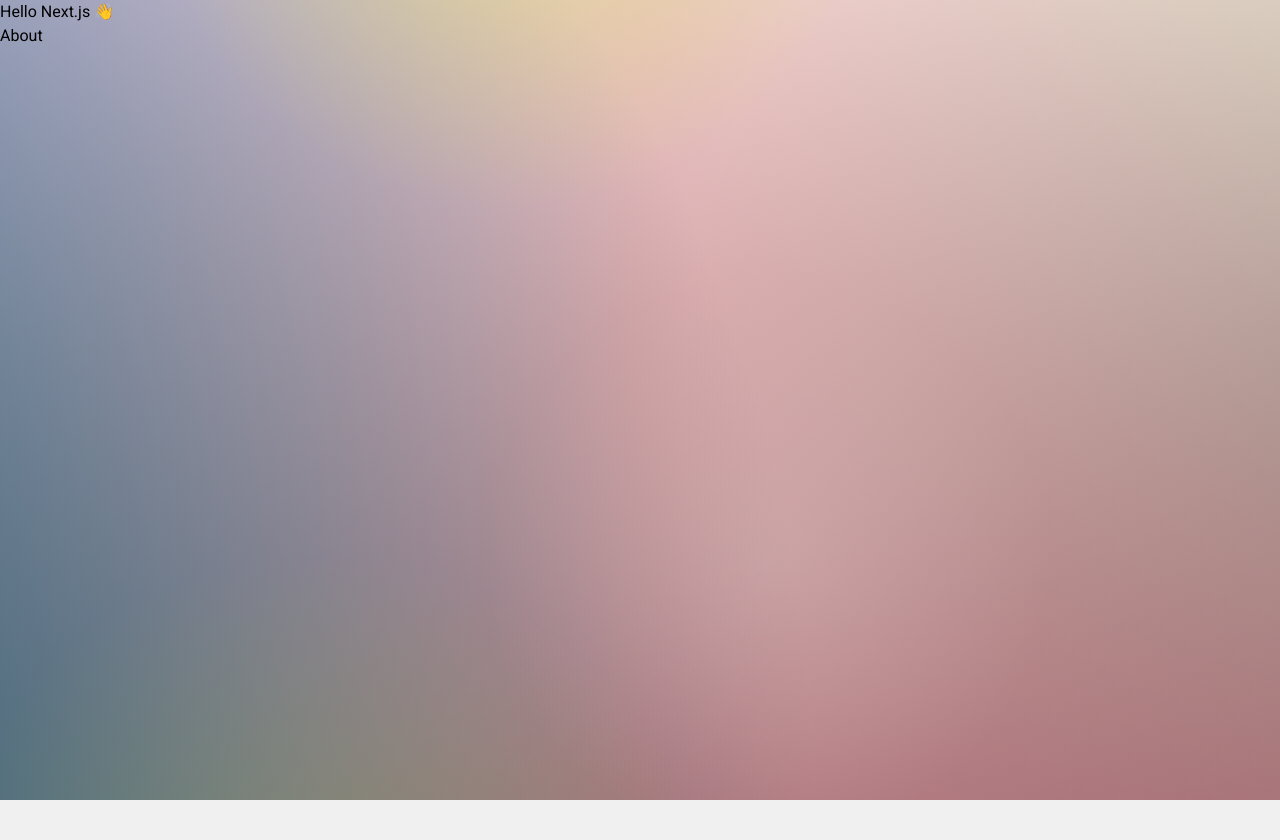
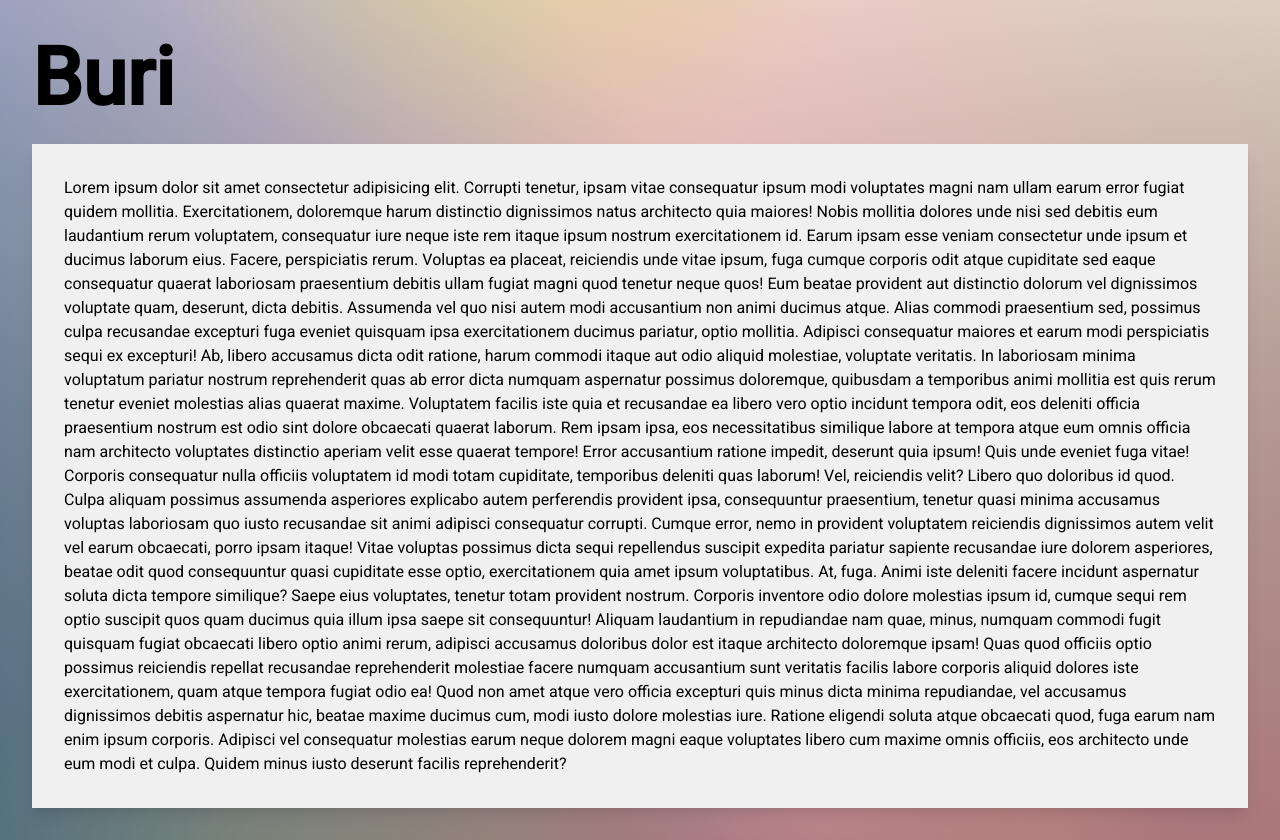
Before and after one commit to youngburi/homepage, a Next.js app: page / in a window 1280 px wide. Before the commit the page ends 800 px from the top, so only its background shows below. Built offline with nearby package versions, Linux system fonts and the light colour scheme.

Commit message:
added textbox, title

```diff
--- a/pages/index.tsx
+++ b/pages/index.tsx
@@ -1,33 +1,88 @@
-import { Box } from "@chakra-ui/react";
-import Link from "next/link";
+import { Box, Heading, Text } from "@chakra-ui/react";
 
 const IndexPage = () => (
   <Box
-    height="100vh"
+    minHeight="100vh"
     bg={`
     radial-gradient(circle at 40% -20%, rgba(216, 235, 52, 0.4), transparent 30%),
     radial-gradient(circle at 25% 120%, rgba(216, 235, 52, 0.2), transparent 30%),
     radial-gradient(circle at 60% 70%, rgba(230, 230, 230, 0.2), transparent 30%),
     radial-gradient(circle at -50% 100%, rgba(20, 60, 60, 0.8), transparent 70%),
     radial-gradient(circle at 110% 50%, rgba(20, 60, 60, 0.2), transparent 50%),
-    linear-gradient(
-      90deg,
-      rgba(131,58,180,0.3) 0%,
-      rgba(253,29,29,0.2) 50%,
-      rgba(252,176,69,0.2) 100%
-      ),
-      linear-gradient(0deg, rgba(255, 30, 40, 0.2), rgba(255, 255, 255, 0.8)),
-      linear-gradient(90deg, rgba(20, 255, 200, 0.5), rgba(100, 50, 100, 0.5)),
-      radial-gradient(circle, rgba(238,174,202,0.5) 0%, rgba(148,187,233,0.6) 100%)
-  `}
-    // css={css`blur(1px);`}
+    linear-gradient(90deg, rgba(131,58,180,0.3) 0%, rgba(253,29,29,0.2) 50%, rgba(252,176,69,0.2) 100%),
+    linear-gradient(0deg, rgba(255, 30, 40, 0.2), rgba(255, 255, 255, 0.8)),
+    linear-gradient(90deg, rgba(20, 255, 200, 0.5), rgba(100, 50, 100, 0.5)),
+    // radial-gradient(circle at 100% 100%, transparent, transparent 55%, rgba(255,255,255, 0.4) 65%, transparent 70%),
+    radial-gradient(ellipse at -110% 110%, transparent, transparent 55%, rgba(255,255,255, 0.4) 65%, transparent 68%),
+    radial-gradient(circle, rgba(238,174,202,0.5) 0%, rgba(148,187,233,0.6) 100%)
+    `}
+    // css={css`
+    //   filter: blur(1px);
+    // `}
+    p="8"
   >
-    <h1>Hello Next.js 👋</h1>
-    <p>
-      <Link href="/about">
-        <a>About</a>
-      </Link>
-    </p>
+    <Heading as="h1" fontSize="5rem" mb="4">
+      Buri
+    </Heading>
+    <Box p="8" bg="custom.lightbg" boxShadow="lg">
+      <Text>
+        Lorem ipsum dolor sit amet consectetur adipisicing elit. Corrupti
+        tenetur, ipsam vitae consequatur ipsum modi voluptates magni nam ullam
+        earum error fugiat quidem mollitia. Exercitationem, doloremque harum
+        distinctio dignissimos natus architecto quia maiores! Nobis mollitia
+        dolores unde nisi sed debitis eum laudantium rerum voluptatem,
+        consequatur iure neque iste rem itaque ipsum nostrum exercitationem id.
+        Earum ipsam esse veniam consectetur unde ipsum et ducimus laborum eius.
+        Facere, perspiciatis rerum. Voluptas ea placeat, reiciendis unde vitae
+        ipsum, fuga cumque corporis odit atque cupiditate sed eaque consequatur
+        quaerat laboriosam praesentium debitis ullam fugiat magni quod tenetur
+        neque quos! Eum beatae provident aut distinctio dolorum vel dignissimos
+        voluptate quam, deserunt, dicta debitis. Assumenda vel quo nisi autem
+        modi accusantium non animi ducimus atque. Alias commodi praesentium sed,
+        possimus culpa recusandae excepturi fuga eveniet quisquam ipsa
+        exercitationem ducimus pariatur, optio mollitia. Adipisci consequatur
+        maiores et earum modi perspiciatis sequi ex excepturi! Ab, libero
+        accusamus dicta odit ratione, harum commodi itaque aut odio aliquid
+        molestiae, voluptate veritatis. In laboriosam minima voluptatum pariatur
+        nostrum reprehenderit quas ab error dicta numquam aspernatur possimus
+        doloremque, quibusdam a temporibus animi mollitia est quis rerum tenetur
+        eveniet molestias alias quaerat maxime. Voluptatem facilis iste quia et
+        recusandae ea libero vero optio incidunt tempora odit, eos deleniti
+        officia praesentium nostrum est odio sint dolore obcaecati quaerat
+        laborum. Rem ipsam ipsa, eos necessitatibus similique labore at tempora
+        atque eum omnis officia nam architecto voluptates distinctio aperiam
+        velit esse quaerat tempore! Error accusantium ratione impedit, deserunt
+        quia ipsum! Quis unde eveniet fuga vitae! Corporis consequatur nulla
+        officiis voluptatem id modi totam cupiditate, temporibus deleniti quas
+        laborum! Vel, reiciendis velit? Libero quo doloribus id quod. Culpa
+        aliquam possimus assumenda asperiores explicabo autem perferendis
+        provident ipsa, consequuntur praesentium, tenetur quasi minima accusamus
+        voluptas laboriosam quo iusto recusandae sit animi adipisci consequatur
+        corrupti. Cumque error, nemo in provident voluptatem reiciendis
+        dignissimos autem velit vel earum obcaecati, porro ipsam itaque! Vitae
+        voluptas possimus dicta sequi repellendus suscipit expedita pariatur
+        sapiente recusandae iure dolorem asperiores, beatae odit quod
+        consequuntur quasi cupiditate esse optio, exercitationem quia amet ipsum
+        voluptatibus. At, fuga. Animi iste deleniti facere incidunt aspernatur
+        soluta dicta tempore similique? Saepe eius voluptates, tenetur totam
+        provident nostrum. Corporis inventore odio dolore molestias ipsum id,
+        cumque sequi rem optio suscipit quos quam ducimus quia illum ipsa saepe
+        sit consequuntur! Aliquam laudantium in repudiandae nam quae, minus,
+        numquam commodi fugit quisquam fugiat obcaecati libero optio animi
+        rerum, adipisci accusamus doloribus dolor est itaque architecto
+        doloremque ipsam! Quas quod officiis optio possimus reiciendis repellat
+        recusandae reprehenderit molestiae facere numquam accusantium sunt
+        veritatis facilis labore corporis aliquid dolores iste exercitationem,
+        quam atque tempora fugiat odio ea! Quod non amet atque vero officia
+        excepturi quis minus dicta minima repudiandae, vel accusamus dignissimos
+        debitis aspernatur hic, beatae maxime ducimus cum, modi iusto dolore
+        molestias iure. Ratione eligendi soluta atque obcaecati quod, fuga earum
+        nam enim ipsum corporis. Adipisci vel consequatur molestias earum neque
+        dolorem magni eaque voluptates libero cum maxime omnis officiis, eos
+        architecto unde eum modi et culpa. Quidem minus iusto deserunt facilis
+        reprehenderit?
+      </Text>
+    </Box>
   </Box>
 );
 
```
